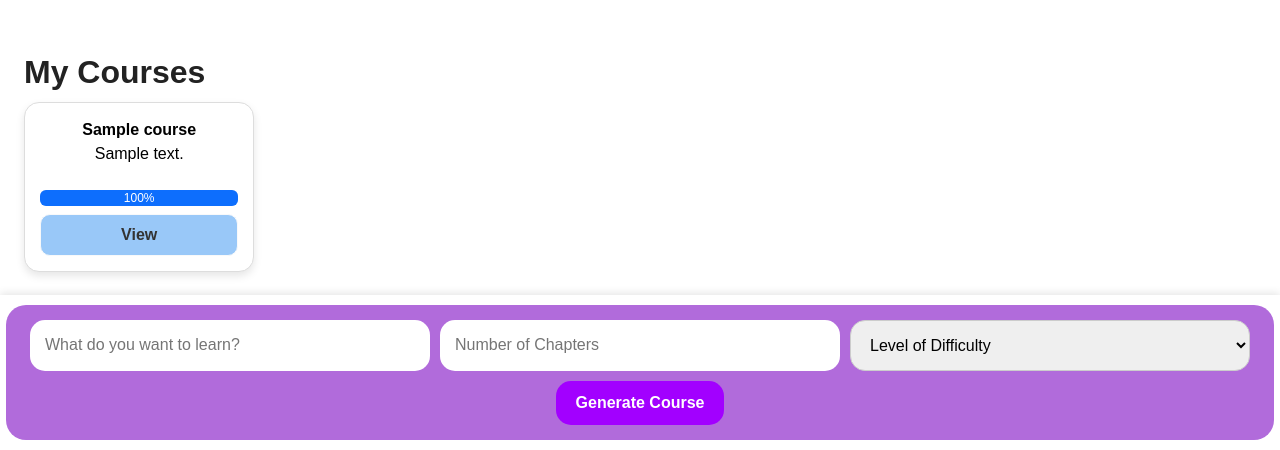
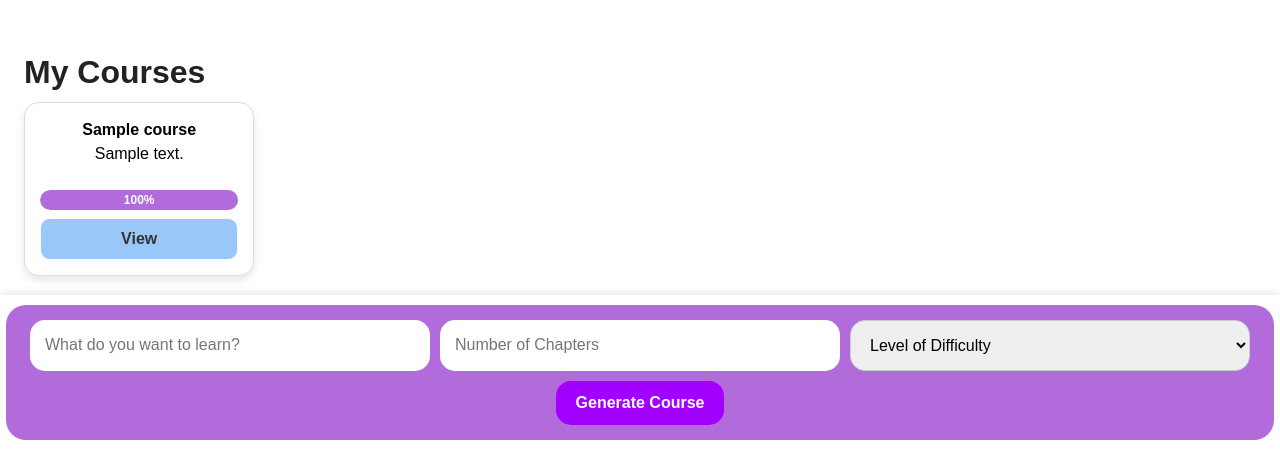
Before and after one commit to sneha86Gupta/AI-Learner-Buddy, a Flask app: page /dashboard in a window 1280 px wide. Shown: the part 350-800 px from the top of the page. Run offline with Flask 3, Linux system fonts and the light colour scheme; the visitor is signed in with stand-in values (Sample User, id 1); tables that the repository leaves empty hold one stand-in row (values such as "Sample post").

Commit message:
Update dashboard.css

```diff
--- a/static/dashboard.css
+++ b/static/dashboard.css
@@ -205,3 +205,21 @@ body {
 .generate-btn:hover {
     background: #40016e;
 }
+.progress {
+    height: 20px;
+    border-radius: 10px;
+    background-color: #e0e0e0;
+    overflow: hidden;
+}
+
+.progress-bar {
+    background-color: #b16bdb;
+    height: 100%;
+    border-radius: 10px 0 0 10px;
+    text-align: center;
+    color: white;
+    font-weight: bold;
+    line-height: 20px;
+    width: 0; /* initial width, will be set via JS */
+    transition: width 0.5s ease;
+}
```
